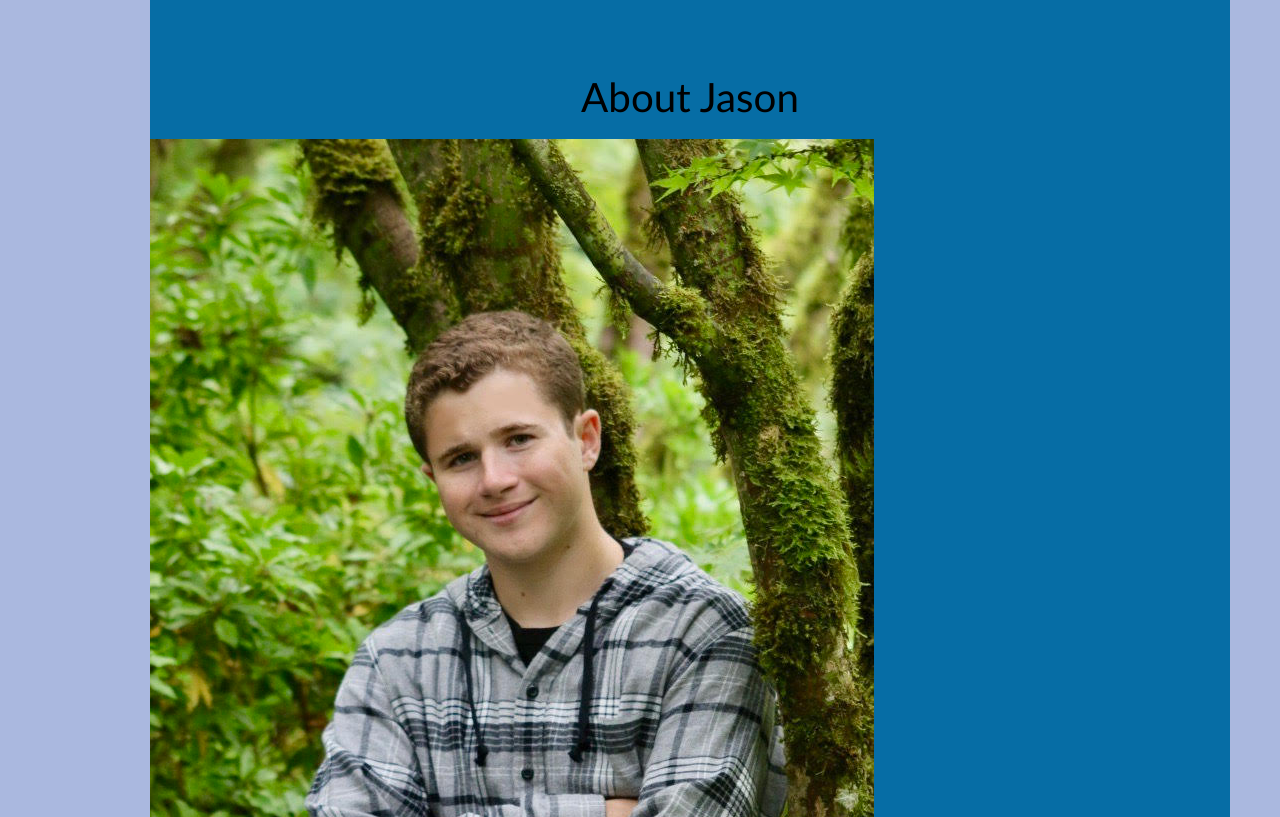
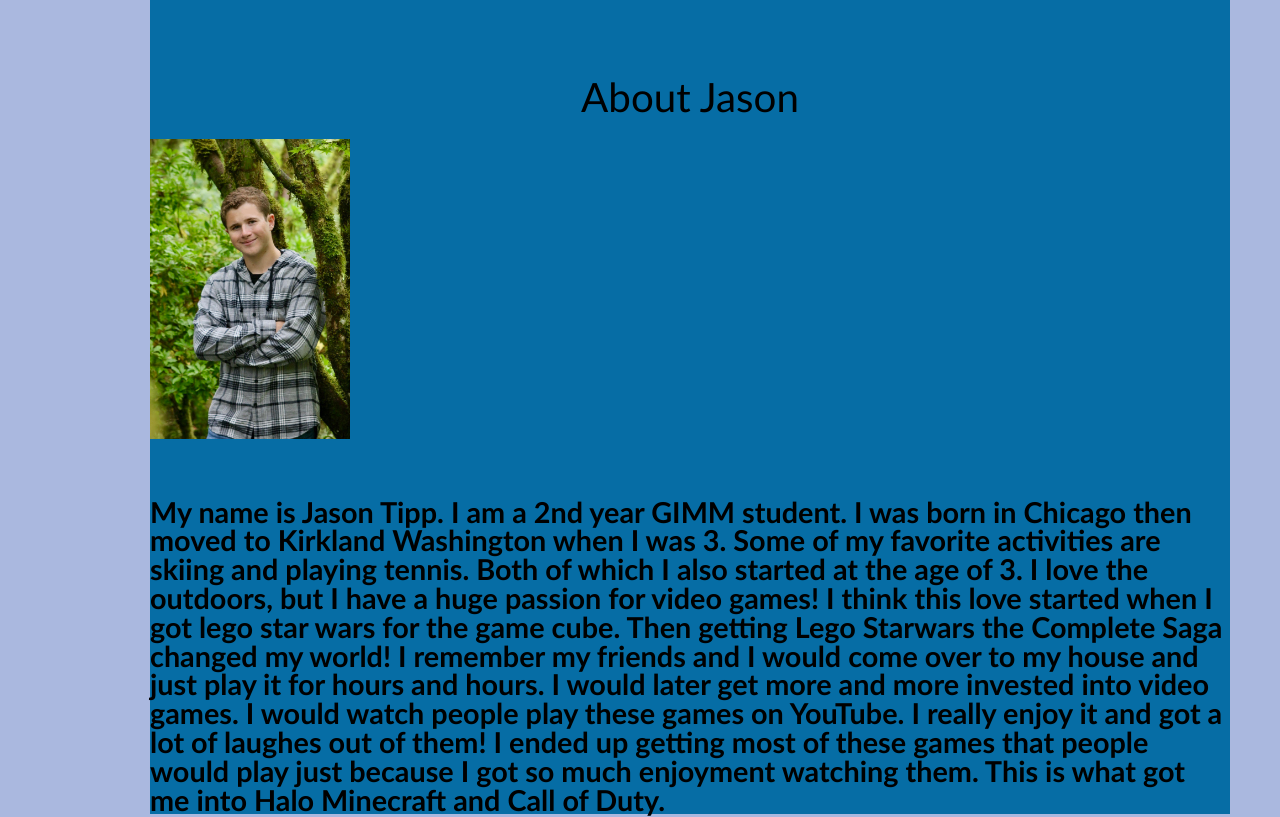
Before and after one commit to PhantasticPhor/CSSProject, a plain HTML site: page Jason.html in a window 1280 px wide. Shown: the part 2140-2957 px from the top of the page. Drawn offline with Linux system fonts and the light colour scheme.

Commit message:
Update Jason.html

```diff
--- a/Jason.html
+++ b/Jason.html
@@ -79,7 +79,7 @@
 <footer><a href= https://en.wikipedia.org/wiki/Mister_Fantastic> <h3><font color = "green">Vist my wiki!</font> </h3> </a></footer>
 
 <h1>About Jason</h1>
-<img src="Jason.jpg">
+<img src="Jason.jpg" height="300" width="200">
 <h3  style="text-align: left;">My name is Jason Tipp. I am a 2nd year GIMM student. I was born in Chicago then moved to Kirkland Washington when I was 3. Some of my favorite activities are skiing and playing tennis.
 Both of which I also started at the age of 3. I love the outdoors, but I have a huge passion for video games! I think this love started when I got lego star wars for the game cube. Then getting Lego Starwars the Complete Saga changed my world!
 I remember my friends and I would come over to my house and just play it for hours and hours. I would later get more and more invested into video games. I would watch people play these games on YouTube. I really enjoy it and got a lot of laughes out of them!
```
